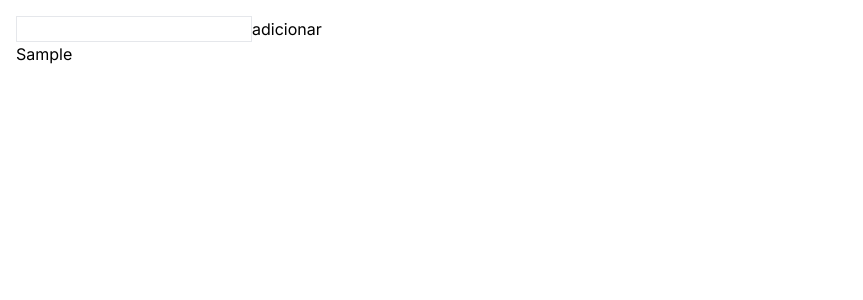
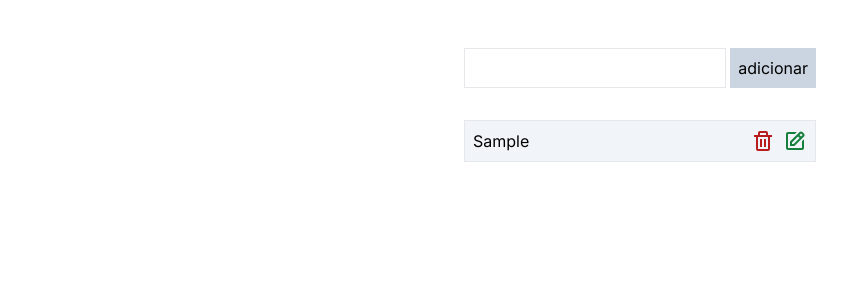
Before and after one commit to jessicasantosb/b7web-reducer, a Next.js app: page / in a window 1280 px wide. Both pictures are taken after typing "Sample" into the empty fields and a click on the button "adicionar". Shown: the top 300 px of the page, without its empty margins (0-863 px from the left). Built offline with nearby package versions, Linux system fonts and the light colour scheme.

Commit message:
style: create layout

```diff
--- a/src/app/page.tsx
+++ b/src/app/page.tsx
@@ -3,6 +3,7 @@
 import { FormEvent, useReducer, useState } from "react";
 
 import { listReducer } from "@/reducers/listReducer";
+import { BiEdit, BiTrash } from "react-icons/bi";
 
 export default function Home() {
   const [list, dispatch] = useReducer(listReducer, []);
@@ -22,21 +23,28 @@ export default function Home() {
   };
 
   return (
-    <main className="p-4">
-      <form onSubmit={handleAdd}>
+    <main className="max-w-96 p-4 mx-auto">
+      <form onSubmit={handleAdd} className="h-10 my-8 flex items-center justify-between gap-1">
         <input
-          className="border"
+          className="border w-full h-full"
           type="text"
           value={newItem}
           onChange={(e) => setNewItem(e.target.value)}
         />
-        <button>adicionar</button>
+        <button className="h-full px-2 bg-slate-300 hover:opacity-65">adicionar</button>
       </form>
 
       {list.map((item) => {
         return (
-          <div key={item.id} className="flex justify-between">
+          <div
+            key={item.id}
+            className="my-2 p-2 border flex items-center justify-between bg-slate-100"
+          >
             <p>{item.text}</p>
+            <div className="flex items-center gap-2 [&>*]:cursor-pointer">
+              <BiTrash size={24} className="text-red-700 hover:opacity-65" />
+              <BiEdit size={24} className="text-green-700 hover:opacity-65" />
+            </div>
           </div>
         );
       })}
```
Also changed, not shown: package.json (+5 -4 lines), 1 other file (tests, documents, lock files or other folders).
